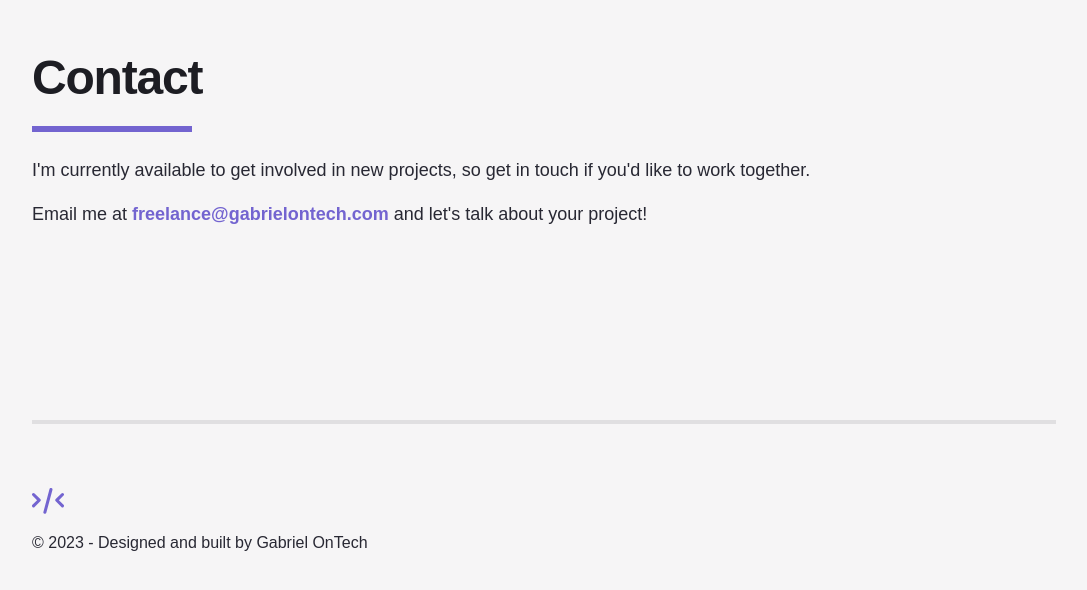
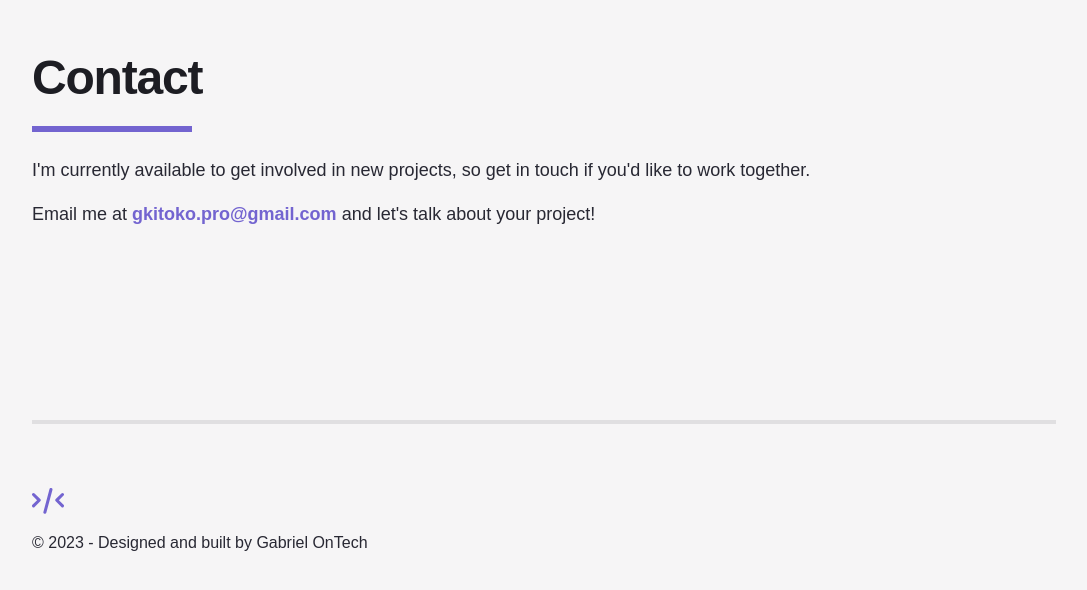
Before and after one commit to gabrielontech/portfolio_new, a Next.js app: page / in a window 1280 px wide. Shown: the part 5391-5981 px from the top of the page, without its empty margins (96-1183 px from the left). Built offline with nearby package versions, Linux system fonts and the light colour scheme; a web font is replaced by a local one.

Commit message:
Update index.js

```diff
--- a/pages/index.js
+++ b/pages/index.js
@@ -321,7 +321,7 @@ export default function Home({ publications }) {
                 </li>
                 <li className="z-40 block py-2 mt-6 list-none lg:inline-block">
                   <a
-                    href={`mailto:freelance@gabrielontech.com`}
+                    href={`mailto:gkitoko.pro@gmail.com`}
                     className="text-lg btn-brand btn-lg group"
                   >
                     Hire me
@@ -476,7 +476,7 @@ export default function Home({ publications }) {
                 </li>
                 <li className="z-50 hidden ml-5 list-none lg:inline-block">
                   <a
-                    href={`mailto:freelance@gabrielontech.com`}
+                    href={`mailto:gkitoko.pro@gmail.com`}
                     className="btn-brand btn-md group"
                   >
                     Hire me
@@ -994,10 +994,10 @@ export default function Home({ publications }) {
                 <p className="text-lg">
                   Email me at{" "}
                   <Link
-                    href="mailto:freelance@gabrielontech.com"
+                    href="mailto:gkitoko.pro@gmail.com"
                     className="underline-link"
                   >
-                    freelance@gabrielontech.com
+                    gkitoko.pro@gmail.com
                   </Link>{" "}
                   and let&apos;s talk about your project!
                 </p>
```
